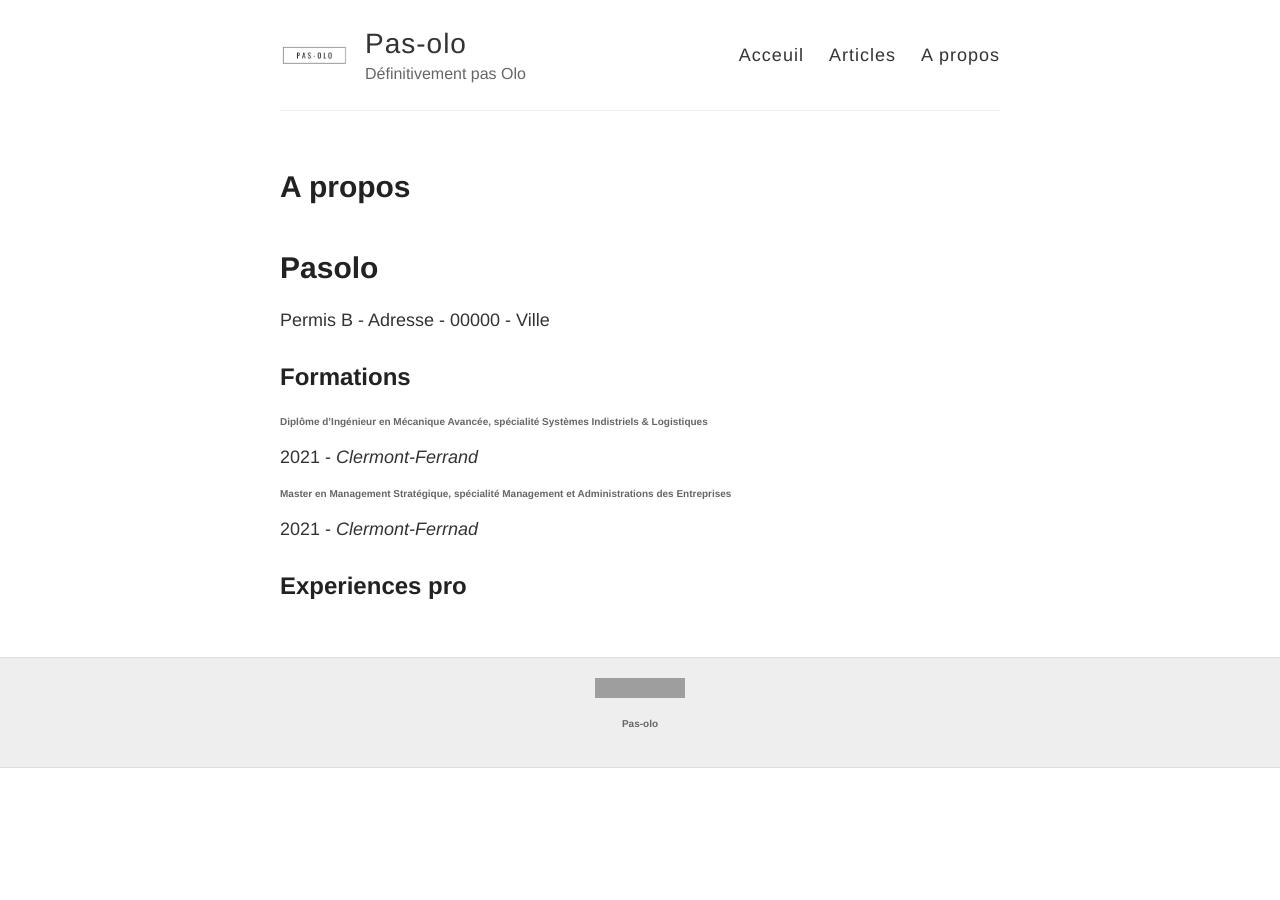
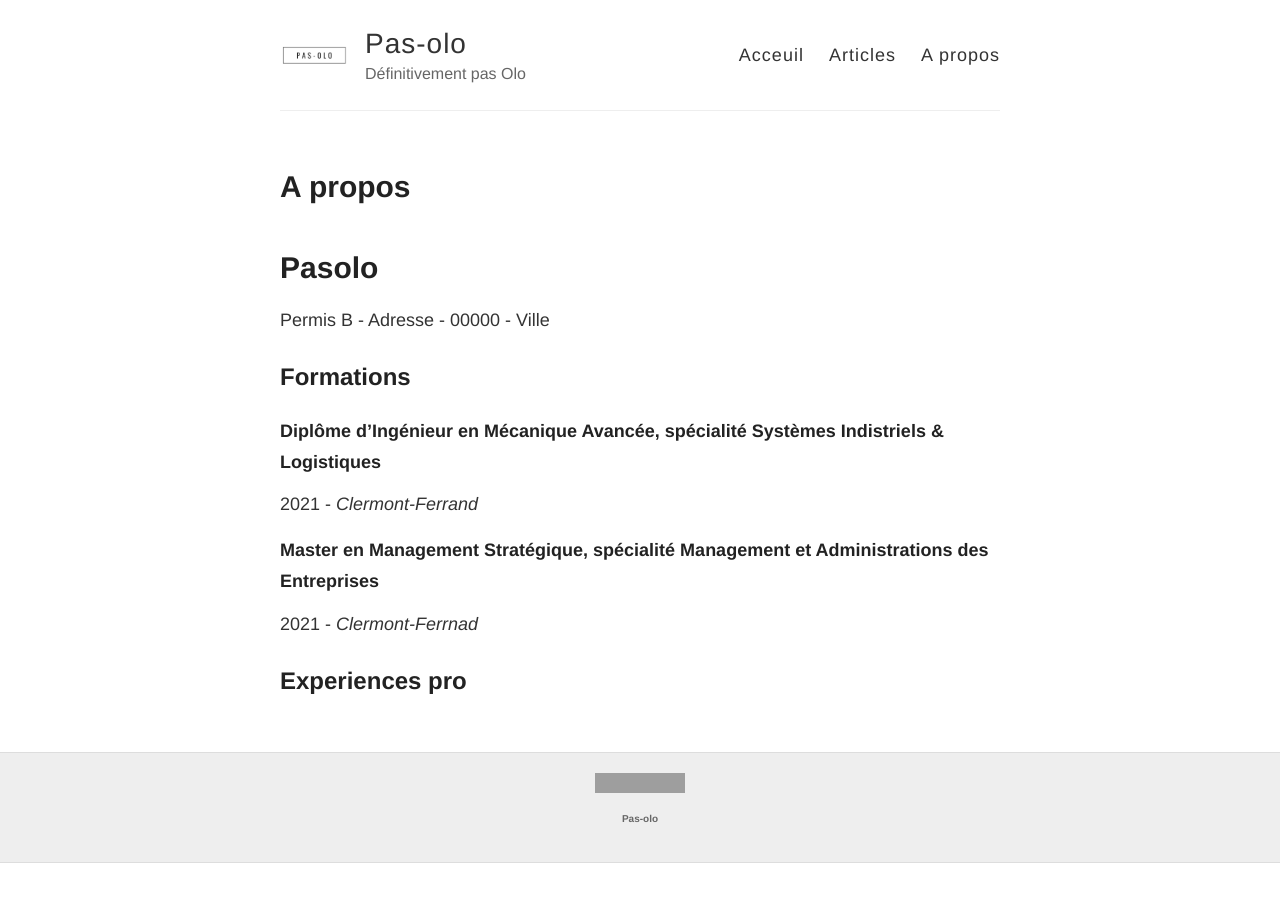
Before and after one commit to Pas-olo/Pas-olo.github.io, a Jekyll site: the page built from about.md, in a window 1280 px wide. Built offline with Jekyll 4.4.1, drawn with Linux system fonts in a browser that asks for light colours; grey boxes are pictures that could not be loaded.

```diff
--- a/about.md
+++ b/about.md
@@ -6,8 +6,8 @@ permalink: /about/
 # Pasolo
 Permis B - Adresse - 00000 - Ville
 ## Formations
-#### Diplôme d'Ingénieur en Mécanique Avancée, spécialité Systèmes Indistriels & Logistiques
+##### Diplôme d'Ingénieur en Mécanique Avancée, spécialité Systèmes Indistriels & Logistiques
 2021 - *Clermont-Ferrand*
-#### Master en Management Stratégique, spécialité Management et Administrations des Entreprises
+##### Master en Management Stratégique, spécialité Management et Administrations des Entreprises
 2021 - *Clermont-Ferrnad*
 ## Experiences pro
```
